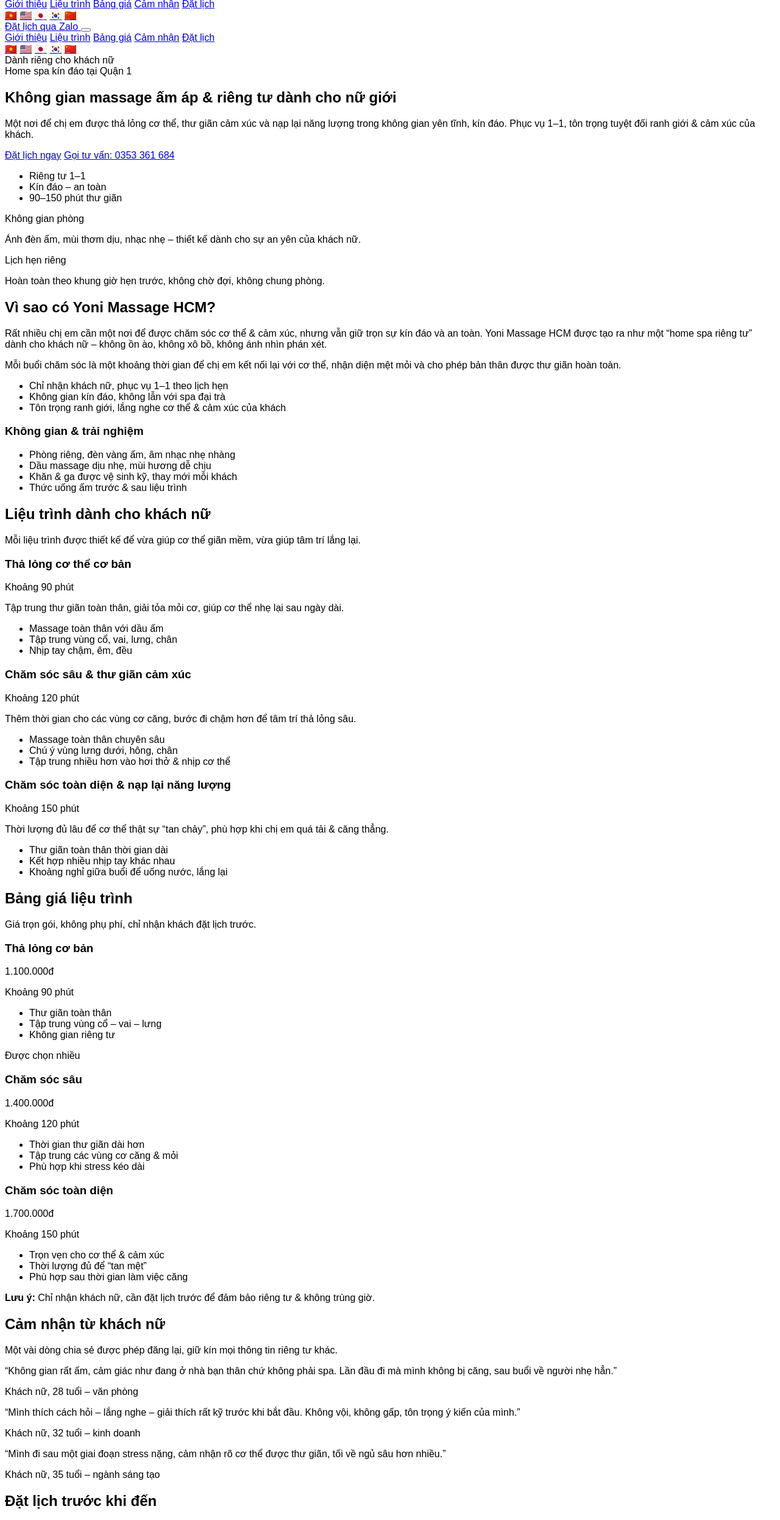
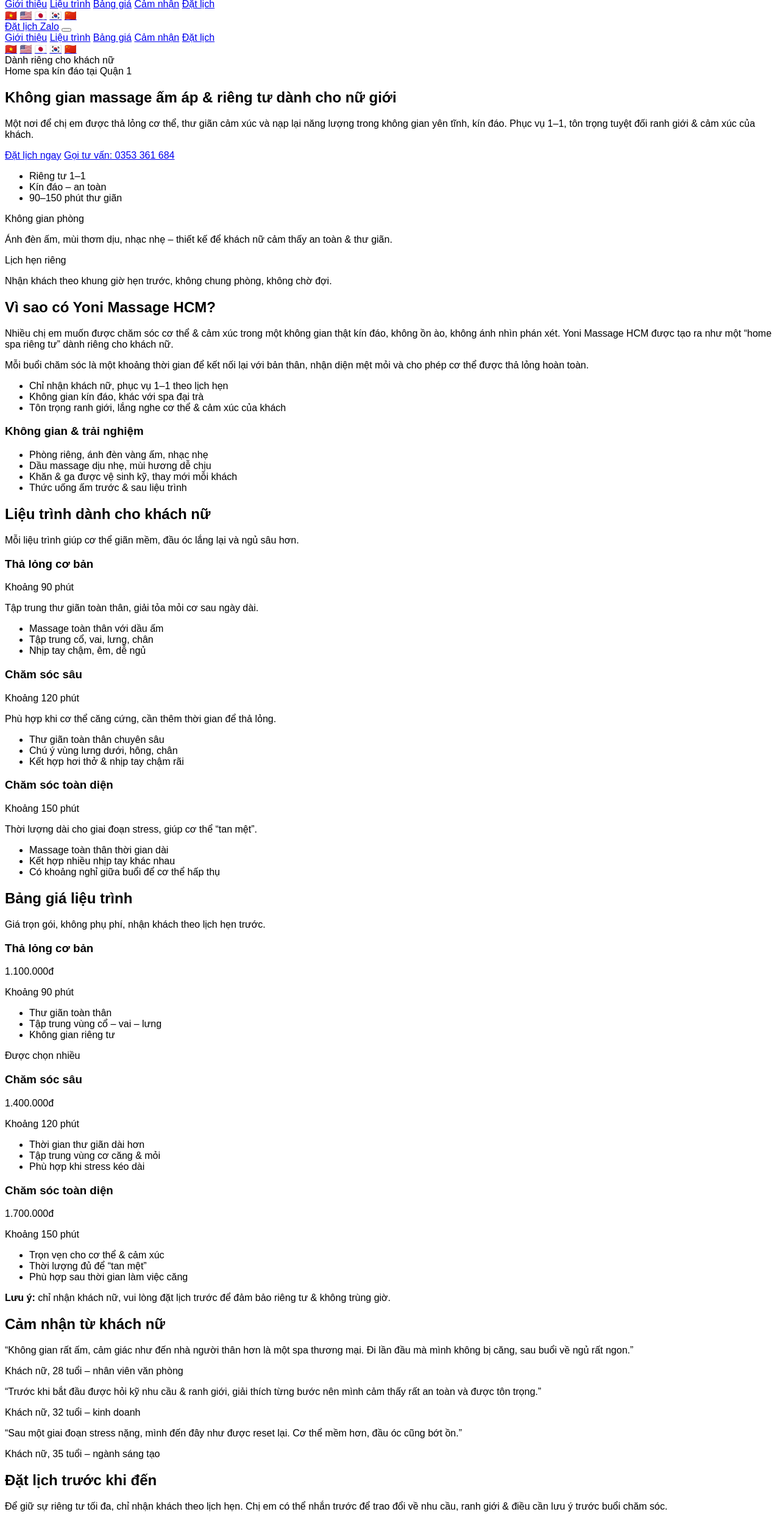
Before and after one commit to 365yoni-source/yoni-massage-365-spa, a plain HTML site: page index.HTML in a window 1280 px wide. Shown: the part 46-2538 px from the top of the page at 61% size. Drawn offline with Linux system fonts and the light colour scheme.

Commit message:
Update index.HTML

```diff
--- a/index.HTML
+++ b/index.HTML
@@ -8,18 +8,16 @@
   <title>Yoni Massage HCM | Massage nữ riêng tư kín đáo tại Quận 1 | Home Spa cho nữ</title>
 
   <!-- SEO Description -->
-  <meta name="description" content="Yoni Massage HCM – Massage nữ riêng tư cao cấp tại Quận 1. Không gian kín đáo, phục vụ 1–1, liệu trình 90–150 phút. Đặt lịch qua Zalo – an toàn – riêng tư tuyệt đối.">
+  <meta name="description" content="Yoni Massage HCM – Massage nữ riêng tư tại Quận 1. Không gian kín đáo, phục vụ 1–1, liệu trình 90–150 phút. Đặt lịch qua Zalo – an toàn – riêng tư.">
 
   <meta name="robots" content="index, follow">
-
-  <!-- Canonical -->
   <link rel="canonical" href="https://yonimassagehcm.com/">
 
   <!-- Open Graph -->
   <meta property="og:type" content="website">
   <meta property="og:site_name" content="Yoni Massage HCM">
   <meta property="og:title" content="Yoni Massage HCM – Massage nữ riêng tư kín đáo Quận 1">
-  <meta property="og:description" content="Không gian massage riêng tư cao cấp dành cho khách nữ – phục vụ 1–1 – kín đáo – an toàn.">
+  <meta property="og:description" content="Không gian massage riêng tư dành cho khách nữ – phục vụ 1–1 – kín đáo – an toàn.">
   <meta property="og:url" content="https://yonimassagehcm.com/">
   <meta property="og:image" content="https://yonimassagehcm.com/images/cover.jpg">
   <meta property="og:locale" content="vi_VN">
@@ -30,14 +28,13 @@
   <meta name="twitter:description" content="Massage nữ 1–1 kín đáo – an toàn – lịch hẹn riêng.">
   <meta name="twitter:image" content="https://yonimassagehcm.com/images/cover.jpg">
 
-  <!-- FONTS + CSS -->
+  <!-- Fonts + CSS -->
   <link rel="preconnect" href="https://fonts.googleapis.com">
   <link rel="preconnect" href="https://fonts.gstatic.com" crossorigin>
   <link href="https://fonts.googleapis.com/css2?family=Playfair+Display:wght@500;700&family=Inter:wght@300;400;500;600&display=swap" rel="stylesheet">
-
   <link rel="stylesheet" href="style.css">
 
-  <!-- SCHEMA JSON-LD VI -->
+  <!-- Schema JSON-LD -->
   <script type="application/ld+json">
   {
     "@context": "https://schema.org",
@@ -48,7 +45,7 @@
     "url": "https://yonimassagehcm.com/",
     "telephone": "+84353361684",
     "priceRange": "$$",
-    "description": "Massage nữ riêng tư tại Quận 1 – không gian kín đáo, phục vụ 1–1, an toàn và thư giãn tuyệt đối.",
+    "description": "Massage nữ riêng tư tại Quận 1 – không gian kín đáo, phục vụ 1–1, an toàn và thư giãn.",
     "address": {
       "@type": "PostalAddress",
       "streetAddress": "Quận 1",
@@ -78,16 +75,12 @@
       "viber://chat?number=+84353361684",
       "https://t.me/+84353361684"
     ],
-    "areaServed": "Ho Chi Minh City",
-    "potentialAction": {
-      "@type": "SearchAction",
-      "target": "https://yonimassagehcm.com/?s={search_term_string}",
-      "query-input": "required name=search_term_string"
-    }
+    "areaServed": "Ho Chi Minh City"
   }
   </script>
 </head>
 <body>
+
   <!-- HEADER -->
   <header class="header" id="top">
     <div class="container header-inner">
@@ -107,18 +100,15 @@
         <a href="#booking">Đặt lịch</a>
       </nav>
 
-      <!-- 5 lá cờ -->
       <div class="lang-switch">
-        <a href="index.html" class="active" aria-label="Tiếng Việt">🇻🇳</a>
-        <a href="en.html" aria-label="English">🇺🇸</a>
-        <a href="jp.html" aria-label="Japanese">🇯🇵</a>
-        <a href="kr.html" aria-label="Korean">🇰🇷</a>
-        <a href="cn.html" aria-label="Chinese">🇨🇳</a>
+        <a href="index.html" class="active">🇻🇳</a>
+        <a href="en.html">🇺🇸</a>
+        <a href="jp.html">🇯🇵</a>
+        <a href="kr.html">🇰🇷</a>
+        <a href="cn.html">🇨🇳</a>
       </div>
 
-      <a href="#booking" class="btn btn-outline header-cta">
-        Đặt lịch qua Zalo
-      </a>
+      <a href="#booking" class="btn btn-outline header-cta">Đặt lịch Zalo</a>
 
       <button class="menu-toggle" id="menuToggle" aria-label="Mở menu">
         <span></span><span></span><span></span>
@@ -148,29 +138,34 @@
       <div class="hero-text">
         <div class="hero-tag">Dành riêng cho khách nữ</div>
         <div class="hero-tag">Home spa kín đáo tại Quận 1</div>
+
         <h1>Không gian massage ấm áp &amp; riêng tư dành cho nữ giới</h1>
+
         <p class="hero-desc">
           Một nơi để chị em được thả lỏng cơ thể, thư giãn cảm xúc và nạp lại năng lượng
           trong không gian yên tĩnh, kín đáo. Phục vụ 1–1, tôn trọng tuyệt đối ranh giới &amp; cảm xúc của khách.
         </p>
+
         <div class="hero-actions">
           <a href="#booking" class="btn btn-primary">Đặt lịch ngay</a>
           <a href="tel:+84353361684" class="btn btn-ghost">Gọi tư vấn: 0353 361 684</a>
         </div>
+
         <ul class="hero-badges">
           <li>Riêng tư 1–1</li>
           <li>Kín đáo – an toàn</li>
           <li>90–150 phút thư giãn</li>
         </ul>
       </div>
+
       <div class="hero-media">
         <div class="hero-card main">
           <span class="hero-label">Không gian phòng</span>
-          <p>Ánh đèn ấm, mùi thơm dịu, nhạc nhẹ – thiết kế dành cho sự an yên của khách nữ.</p>
+          <p>Ánh đèn ấm, mùi thơm dịu, nhạc nhẹ – thiết kế để khách nữ cảm thấy an toàn &amp; thư giãn.</p>
         </div>
         <div class="hero-card secondary">
           <span class="hero-label">Lịch hẹn riêng</span>
-          <p>Hoàn toàn theo khung giờ hẹn trước, không chờ đợi, không chung phòng.</p>
+          <p>Nhận khách theo khung giờ hẹn trước, không chung phòng, không chờ đợi.</p>
         </div>
       </div>
     </div>
@@ -182,24 +177,25 @@
       <div>
         <h2>Vì sao có Yoni Massage HCM?</h2>
         <p>
-          Rất nhiều chị em cần một nơi để được chăm sóc cơ thể &amp; cảm xúc, nhưng vẫn giữ trọn sự kín đáo
-          và an toàn. Yoni Massage HCM được tạo ra như một “home spa riêng tư” dành cho khách nữ – không ồn ào,
-          không xô bồ, không ánh nhìn phán xét.
+          Nhiều chị em muốn được chăm sóc cơ thể &amp; cảm xúc trong một không gian thật kín đáo,
+          không ồn ào, không ánh nhìn phán xét. Yoni Massage HCM được tạo ra như một “home spa riêng tư”
+          dành riêng cho khách nữ.
         </p>
         <p>
-          Mỗi buổi chăm sóc là một khoảng thời gian để chị em kết nối lại với cơ thể, nhận diện mệt mỏi
-          và cho phép bản thân được thư giãn hoàn toàn.
+          Mỗi buổi chăm sóc là một khoảng thời gian để kết nối lại với bản thân, nhận diện mệt mỏi
+          và cho phép cơ thể được thả lỏng hoàn toàn.
         </p>
         <ul class="check-list">
           <li>Chỉ nhận khách nữ, phục vụ 1–1 theo lịch hẹn</li>
-          <li>Không gian kín đáo, không lẫn với spa đại trà</li>
+          <li>Không gian kín đáo, khác với spa đại trà</li>
           <li>Tôn trọng ranh giới, lắng nghe cơ thể &amp; cảm xúc của khách</li>
         </ul>
       </div>
+
       <div class="about-card">
         <h3>Không gian &amp; trải nghiệm</h3>
         <ul class="about-items">
-          <li><span class="dot"></span>Phòng riêng, đèn vàng ấm, âm nhạc nhẹ nhàng</li>
+          <li><span class="dot"></span>Phòng riêng, ánh đèn vàng ấm, nhạc nhẹ</li>
           <li><span class="dot"></span>Dầu massage dịu nhẹ, mùi hương dễ chịu</li>
           <li><span class="dot"></span>Khăn &amp; ga được vệ sinh kỹ, thay mới mỗi khách</li>
           <li><span class="dot"></span>Thức uống ấm trước &amp; sau liệu trình</li>
@@ -213,48 +209,40 @@
     <div class="container">
       <div class="section-heading">
         <h2>Liệu trình dành cho khách nữ</h2>
-        <p>
-          Mỗi liệu trình được thiết kế để vừa giúp cơ thể giãn mềm, vừa giúp tâm trí lắng lại.
-        </p>
+        <p>Mỗi liệu trình giúp cơ thể giãn mềm, đầu óc lắng lại và ngủ sâu hơn.</p>
       </div>
 
       <div class="cards-3">
         <article class="card">
-          <h3>Thả lỏng cơ thể cơ bản</h3>
+          <h3>Thả lỏng cơ bản</h3>
           <p class="card-time">Khoảng 90 phút</p>
-          <p class="card-desc">
-            Tập trung thư giãn toàn thân, giải tỏa mỏi cơ, giúp cơ thể nhẹ lại sau ngày dài.
-          </p>
+          <p class="card-desc">Tập trung thư giãn toàn thân, giải tỏa mỏi cơ sau ngày dài.</p>
           <ul class="card-list">
             <li>Massage toàn thân với dầu ấm</li>
-            <li>Tập trung vùng cổ, vai, lưng, chân</li>
-            <li>Nhịp tay chậm, êm, đều</li>
+            <li>Tập trung cổ, vai, lưng, chân</li>
+            <li>Nhịp tay chậm, êm, dễ ngủ</li>
           </ul>
         </article>
 
         <article class="card">
-          <h3>Chăm sóc sâu &amp; thư giãn cảm xúc</h3>
+          <h3>Chăm sóc sâu</h3>
           <p class="card-time">Khoảng 120 phút</p>
-          <p class="card-desc">
-            Thêm thời gian cho các vùng cơ căng, bước đi chậm hơn để tâm trí thả lỏng sâu.
-          </p>
+          <p class="card-desc">Phù hợp khi cơ thể căng cứng, cần thêm thời gian để thả lỏng.</p>
           <ul class="card-list">
-            <li>Massage toàn thân chuyên sâu</li>
+            <li>Thư giãn toàn thân chuyên sâu</li>
             <li>Chú ý vùng lưng dưới, hông, chân</li>
-            <li>Tập trung nhiều hơn vào hơi thở &amp; nhịp cơ thể</li>
+            <li>Kết hợp hơi thở &amp; nhịp tay chậm rãi</li>
           </ul>
         </article>
 
         <article class="card">
-          <h3>Chăm sóc toàn diện &amp; nạp lại năng lượng</h3>
+          <h3>Chăm sóc toàn diện</h3>
           <p class="card-time">Khoảng 150 phút</p>
-          <p class="card-desc">
-            Thời lượng đủ lâu để cơ thể thật sự “tan chảy”, phù hợp khi chị em quá tải &amp; căng thẳng.
-          </p>
+          <p class="card-desc">Thời lượng dài cho giai đoạn stress, giúp cơ thể “tan mệt”.</p>
           <ul class="card-list">
-            <li>Thư giãn toàn thân thời gian dài</li>
+            <li>Massage toàn thân thời gian dài</li>
             <li>Kết hợp nhiều nhịp tay khác nhau</li>
-            <li>Khoảng nghỉ giữa buổi để uống nước, lắng lại</li>
+            <li>Có khoảng nghỉ giữa buổi để cơ thể hấp thụ</li>
           </ul>
         </article>
       </div>
@@ -266,7 +254,7 @@
     <div class="container">
       <div class="section-heading">
         <h2>Bảng giá liệu trình</h2>
-        <p>Giá trọn gói, không phụ phí, chỉ nhận khách đặt lịch trước.</p>
+        <p>Giá trọn gói, không phụ phí, nhận khách theo lịch hẹn trước.</p>
       </div>
 
       <div class="pricing-grid">
@@ -288,7 +276,7 @@
           <p class="note">Khoảng 120 phút</p>
           <ul>
             <li>Thời gian thư giãn dài hơn</li>
-            <li>Tập trung các vùng cơ căng &amp; mỏi</li>
+            <li>Tập trung vùng cơ căng &amp; mỏi</li>
             <li>Phù hợp khi stress kéo dài</li>
           </ul>
         </div>
@@ -306,7 +294,7 @@
       </div>
 
       <p class="pricing-note">
-        <strong>Lưu ý:</strong> Chỉ nhận khách nữ, cần đặt lịch trước để đảm bảo riêng tư &amp; không trùng giờ.
+        <strong>Lưu ý:</strong> chỉ nhận khách nữ, vui lòng đặt lịch trước để đảm bảo riêng tư &amp; không trùng giờ.
       </p>
     </div>
   </section>
@@ -316,29 +304,26 @@
     <div class="container">
       <div class="section-heading">
         <h2>Cảm nhận từ khách nữ</h2>
-        <p>Một vài dòng chia sẻ được phép đăng lại, giữ kín mọi thông tin riêng tư khác.</p>
       </div>
 
       <div class="review-grid">
         <article class="review-card">
           <p class="review-text">
-            “Không gian rất ấm, cảm giác như đang ở nhà bạn thân chứ không phải spa. Lần đầu đi mà mình không bị
-            căng, sau buổi về người nhẹ hẳn.”
+            “Không gian rất ấm, cảm giác như đến nhà người thân hơn là một spa thương mại. Đi lần đầu mà mình không bị căng, sau buổi về ngủ rất ngon.”
           </p>
-          <p class="review-meta">Khách nữ, 28 tuổi – văn phòng</p>
+          <p class="review-meta">Khách nữ, 28 tuổi – nhân viên văn phòng</p>
         </article>
 
         <article class="review-card">
           <p class="review-text">
-            “Mình thích cách hỏi – lắng nghe – giải thích rất kỹ trước khi bắt đầu. Không vội, không gấp,
-            tôn trọng ý kiến của mình.”
+            “Trước khi bắt đầu được hỏi kỹ nhu cầu &amp; ranh giới, giải thích từng bước nên mình cảm thấy rất an toàn và được tôn trọng.”
           </p>
           <p class="review-meta">Khách nữ, 32 tuổi – kinh doanh</p>
         </article>
 
         <article class="review-card">
           <p class="review-text">
-            “Mình đi sau một giai đoạn stress nặng, cảm nhận rõ cơ thể được thư giãn, tối về ngủ sâu hơn nhiều.”
+            “Sau một giai đoạn stress nặng, mình đến đây như được reset lại. Cơ thể mềm hơn, đầu óc cũng bớt ồn.”
           </p>
           <p class="review-meta">Khách nữ, 35 tuổi – ngành sáng tạo</p>
         </article>
@@ -353,7 +338,7 @@
         <h2>Đặt lịch trước khi đến</h2>
         <p>
           Để giữ sự riêng tư tối đa, chỉ nhận khách theo lịch hẹn. Chị em có thể nhắn trước để trao đổi
-          về nhu cầu, ranh giới &amp; những điều cần lưu ý trước buổi chăm sóc.
+          về nhu cầu, ranh giới &amp; điều cần lưu ý trước buổi chăm sóc.
         </p>
 
         <ul class="check-list">
@@ -372,24 +357,12 @@
         </a>
 
         <div class="social-links">
-          <a href="https://www.facebook.com/profile.php?id=61584497342367" target="_blank" rel="noopener">
-            Facebook
-          </a>
-          <a href="https://www.instagram.com/yoni365sg/" target="_blank" rel="noopener">
-            Instagram
-          </a>
-          <a href="https://www.tiktok.com/@365yonisaigon" target="_blank" rel="noopener">
-            TikTok
-          </a>
-          <a href="https://www.youtube.com/@yonimassagesaigon" target="_blank" rel="noopener">
-            YouTube
-          </a>
-          <a href="viber://chat?number=+84353361684" target="_blank" rel="noopener">
-            Viber
-          </a>
-          <a href="https://t.me/+84353361684" target="_blank" rel="noopener">
-            Telegram
-          </a>
+          <a href="https://www.facebook.com/profile.php?id=61584497342367" target="_blank" rel="noopener">Facebook</a>
+          <a href="https://www.instagram.com/yoni365sg/" target="_blank" rel="noopener">Instagram</a>
+          <a href="https://www.tiktok.com/@365yonisaigon" target="_blank" rel="noopener">TikTok</a>
+          <a href="https://www.youtube.com/@yonimassagesaigon" target="_blank" rel="noopener">YouTube</a>
+          <a href="viber://chat?number=+84353361684" target="_blank" rel="noopener">Viber</a>
+          <a href="https://t.me/+84353361684" target="_blank" rel="noopener">Telegram</a>
         </div>
       </div>
     </div>
@@ -408,30 +381,30 @@
         </div>
         <p class="footer-copy">Không gian nhỏ, dành riêng cho sự an yên của khách nữ.</p>
       </div>
+
       <div class="footer-info">
         <p><strong>Khu vực:</strong> Quận 1, TP. Hồ Chí Minh</p>
-        <p><strong>Liên hệ:</strong> Zalo / Điện thoại: 0353 361 684 (hẹn trước khi đến)</p>
+        <p><strong>Liên hệ:</strong> Zalo / Điện thoại: 0353 361 684 (vui lòng hẹn trước khi đến)</p>
       </div>
     </div>
+
     <div class="footer-bottom">
       <div class="container footer-bottom-inner">
-        <span>© <span id="year"></span> Yoni Massage HCM. All rights reserved.</span>
+        <span>© <span id="year"></span> Yoni Massage HCM</span>
         <a href="#top">Lên đầu trang ↑</a>
       </div>
     </div>
   </footer>
 
-  <!-- CHAT FLOAT BUTTON -->
-  <a href="https://zalo.me/0353361684" class="chat-float" target="_blank" rel="noopener" aria-label="Chat Zalo với Yoni Massage HCM">
+  <!-- CHAT FLOAT -->
+  <a href="https://zalo.me/0353361684" class="chat-float" target="_blank" rel="noopener">
     <span class="chat-float-icon">💬</span>
     <span class="chat-float-label">Chat Zalo</span>
   </a>
 
   <script>
-    // Năm hiện tại
     document.getElementById('year').textContent = new Date().getFullYear();
 
-    // Mobile menu
     const menuToggle = document.getElementById('menuToggle');
     const navMobile = document.getElementById('navMobile');
 
```
